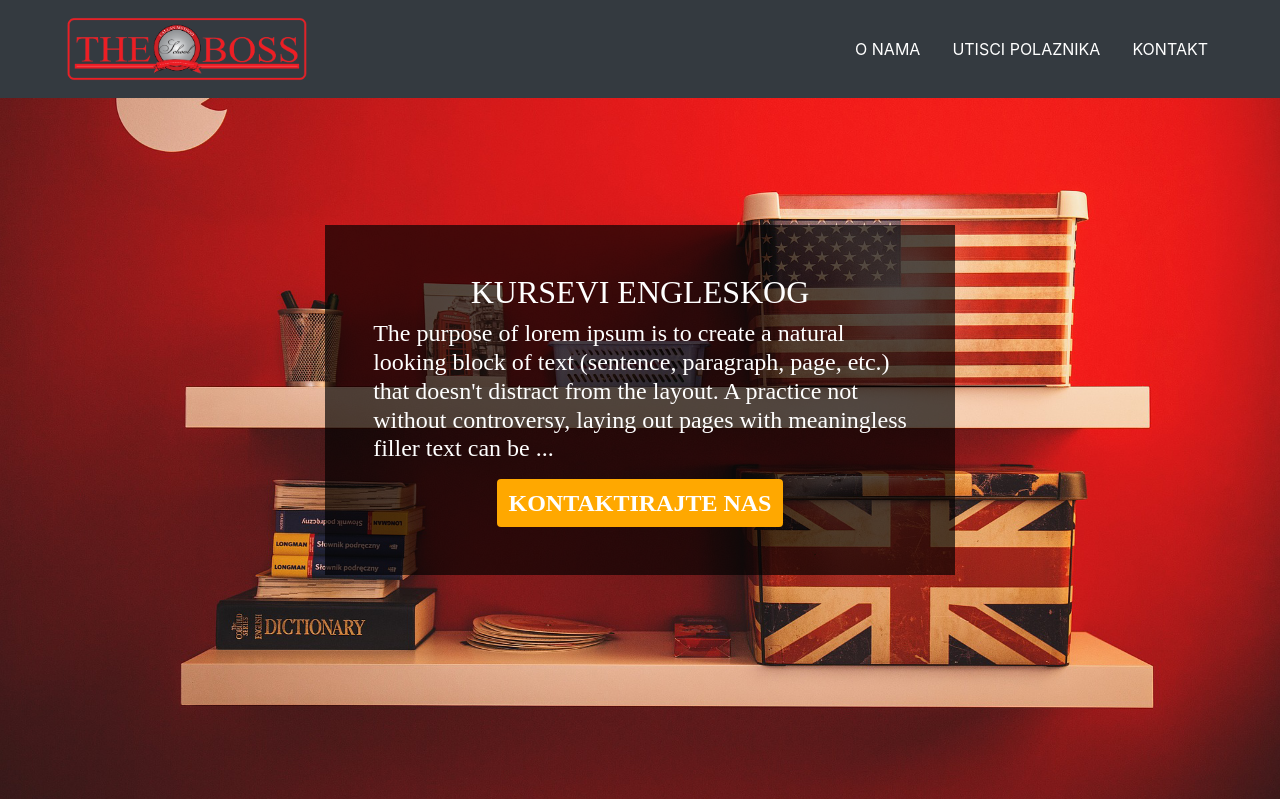
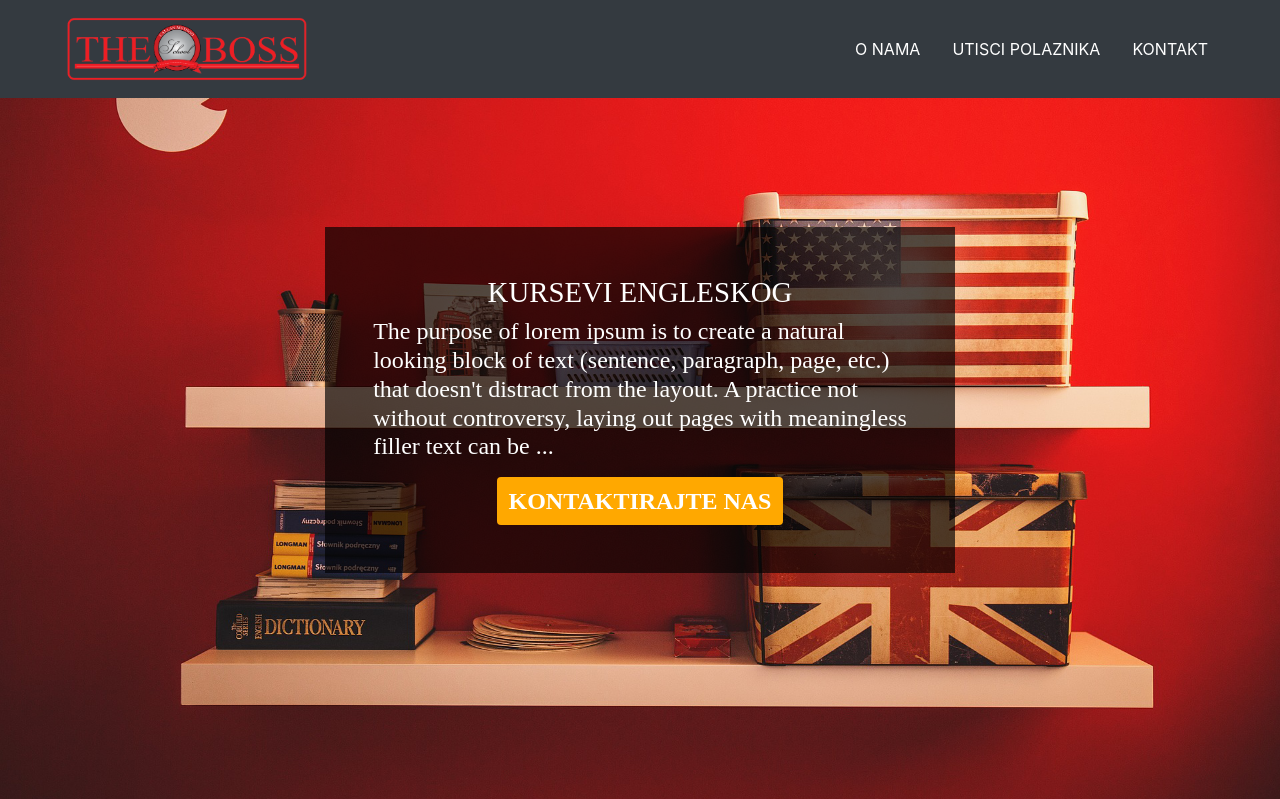
Before and after one commit to FasterThanIE/engleskizafirme, a PHP site: page / in a window 1280 px wide. Shown: the top 799 px of the page. Run offline with PHP 8.4, Linux system fonts and the light colour scheme.

Commit message:
Prepravljen naslov u headeru

```diff
--- a/css/header.css
+++ b/css/header.css
@@ -16,7 +16,7 @@ header{
 }
 
 .naslov{
-    font-size: 32px;
+    font-size: 1.8rem;
     color: #ffffff;
 }
 
```
